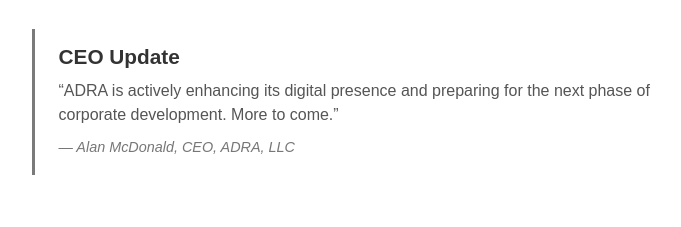
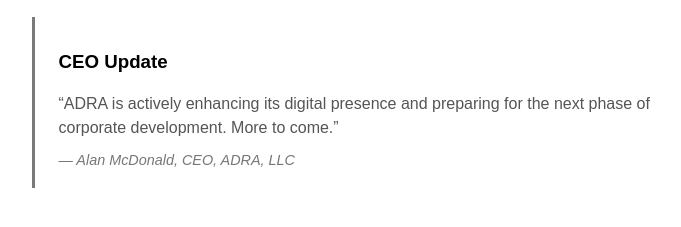
Before and after one commit to devbookngo/adra-landing, a plain HTML site: page index.html in a window 1280 px wide. Shown: the part 443-670 px from the top of the page, without its empty margins (273-954 px from the left). Drawn offline with Linux system fonts and the light colour scheme.

Commit message:
Update index.html

```diff
--- a/index.html
+++ b/index.html
@@ -88,7 +88,7 @@
 
   <!-- CEO Update Block -->
   <div class="ceo-update">
-    <h2>CEO Update</h2>
+    <h3>CEO Update</h3>
     <p>
       “ADRA is actively enhancing its digital presence and preparing for the next phase of corporate development. More to come.”
     </p>
```
